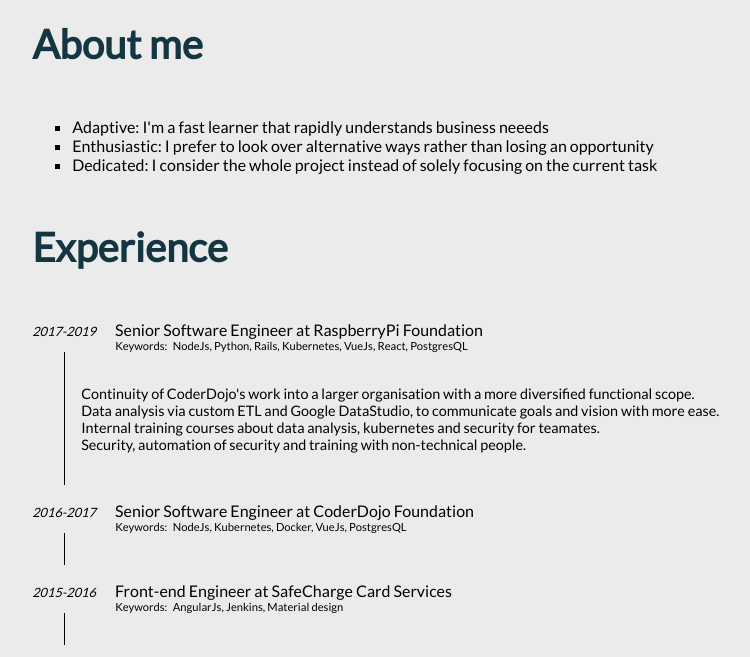
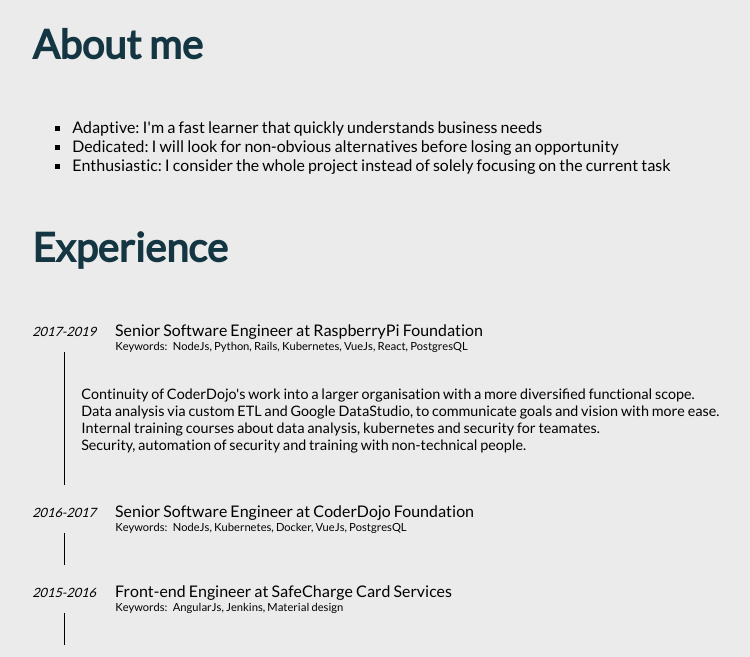
Before and after one commit to Wardormeur/wardormeur.github.io, a plain HTML site: page dev.html in a window 1280 px wide. Shown: the part 143-800 px from the top of the page, without its empty margins (258-1008 px from the left). Drawn offline with Linux system fonts and the light colour scheme.

Commit message:
Fix typo Reorder 'About me'

```diff
--- a/dev.html
+++ b/dev.html
@@ -25,9 +25,9 @@
       <div class="about">
         <h2>About me</h2>
         <ul>
-          <li>Adaptive: I'm a fast learner that rapidly understands business neeeds</li>
-          <li>Enthusiastic: I prefer to look over alternative ways rather than losing an opportunity</li>
-          <li>Dedicated: I consider the whole project instead of solely focusing on the current task</li>
+          <li>Adaptive: I'm a fast learner that quickly understands business needs</li>
+          <li>Dedicated: I will look for non-obvious alternatives before losing an opportunity</li>
+          <li>Enthusiastic: I consider the whole project instead of solely focusing on the current task</li>
         </ul>
       </div>
       <div class="experience">
```
